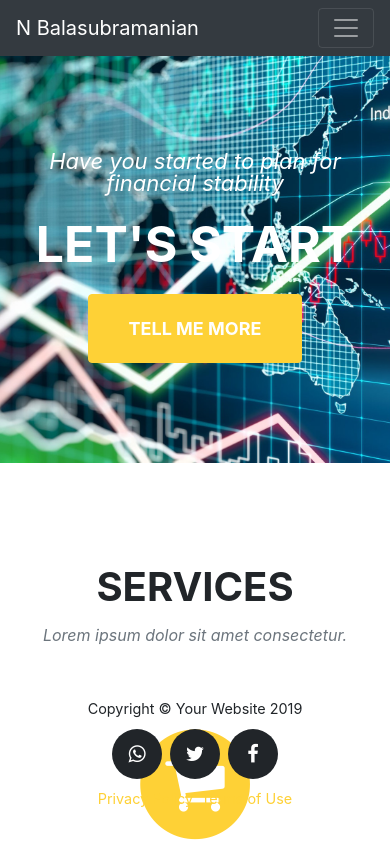
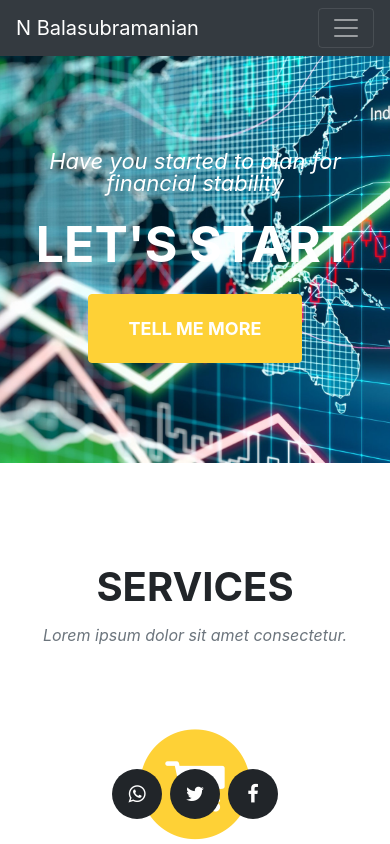
Before and after one commit to yourbala/yourbala.github.io, a React (Create React App) app: page / in a window 390 px wide. Shown: the top 844 px of the page. Built offline with nearby package versions, Linux system fonts and the light colour scheme.

Commit message:
footer copyrights

```diff
--- a/src/components/Footer.js
+++ b/src/components/Footer.js
@@ -5,12 +5,14 @@
         <footer className="footer navbar-dark fixed-bottom">
         <div className="container">
           <div className="row align-items-center">
+          {/*
             <div className="col-md-4">
               <span className="copyright">
                 Copyright &copy; Your Website 2019
               </span>
             </div>
-            <div className="col-md-4">
+    */}
+            <div className="col-md-12">
               <ul className="list-inline social-buttons">
                 <li className="list-inline-item">
                   <a href="#">
@@ -29,6 +31,7 @@
                 </li>
               </ul>
             </div>
+            {/*
             <div className="col-md-4">
               <ul className="list-inline quicklinks">
                 <li className="list-inline-item">
@@ -39,6 +42,7 @@
                 </li>
               </ul>
             </div>
+          */}
           </div>
         </div>
       </footer>
```
